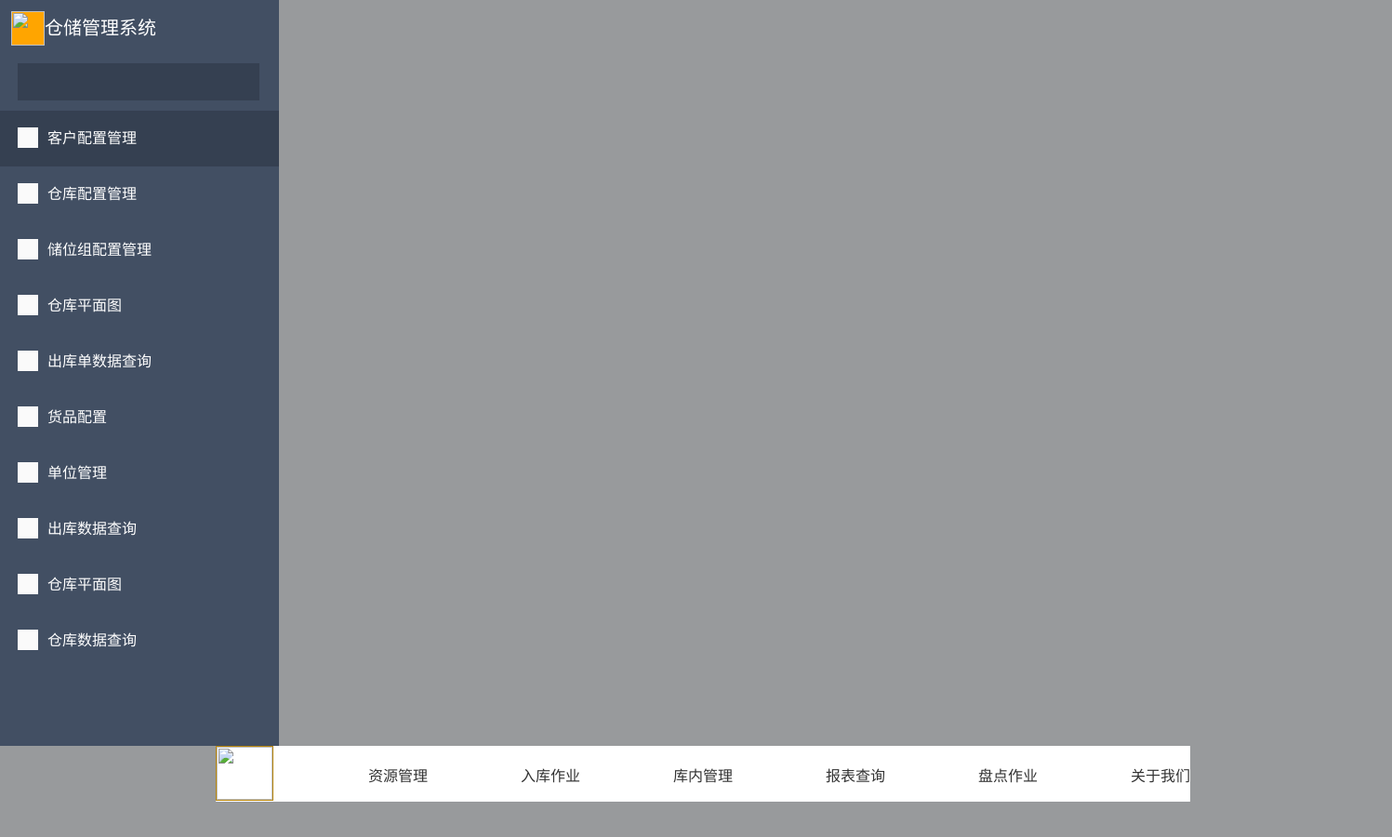
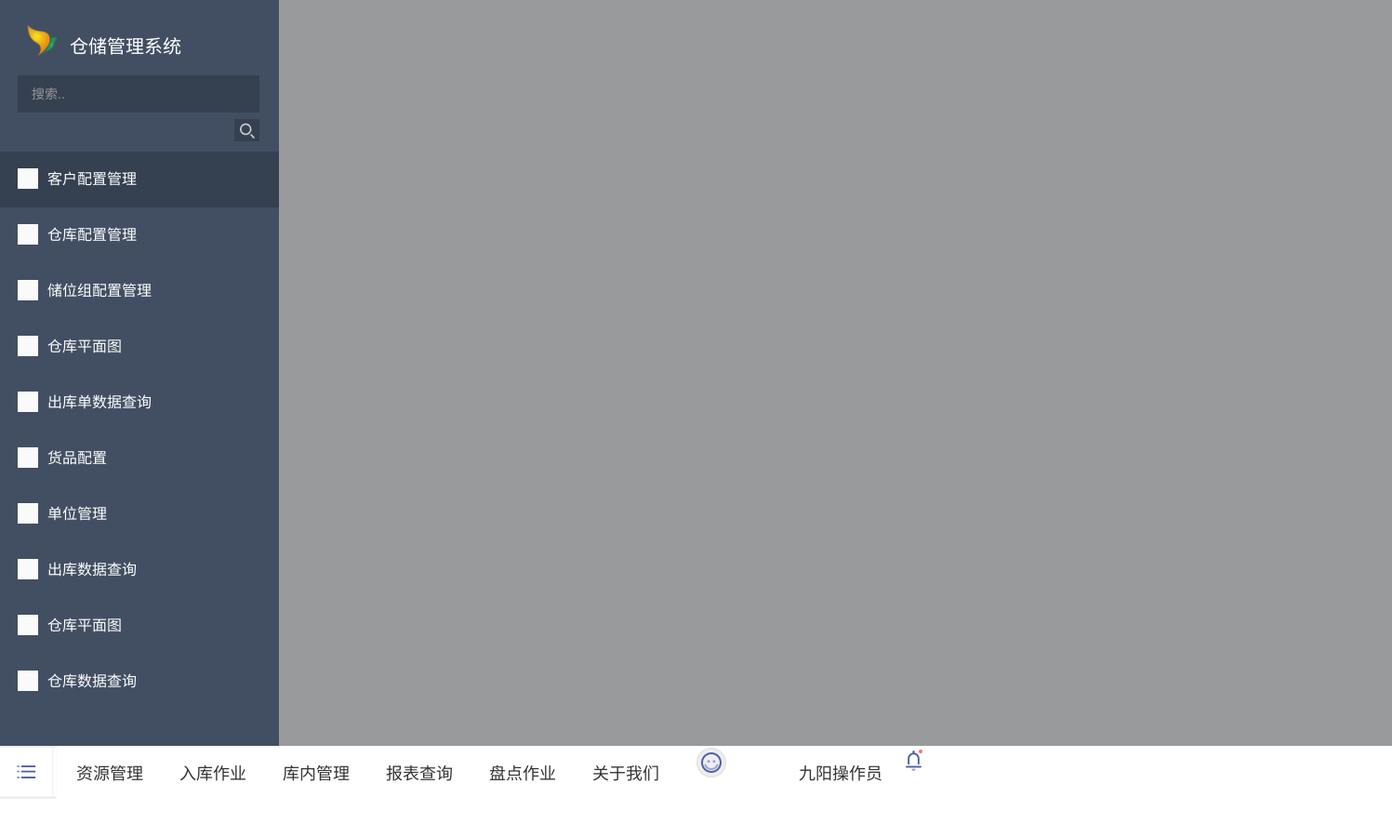
Before and after one commit to imzhangxing/xuexi-css, a plain HTML site: page index.html in a window 1280 px wide. Shown: the top 900 px of the page at 93% size, 1497 px wide, since content can reach past the window. Before the commit the page ends 862 px from the top, so only its background shows below. Drawn offline with Linux system fonts and the light colour scheme.

Commit message:
20170228

```diff
--- a/index.html
+++ b/index.html
@@ -12,7 +12,7 @@
             padding: 0;
         }
         body{
-            background:#989A9C;
+
         }
         a {
             text-decoration: none;
@@ -20,6 +20,9 @@
 
         ul, ol {
             list-style-type: none;
+        }
+        input,img{
+            border: none;
         }
         .leftcolumn{
             width: 300px;
@@ -44,6 +47,8 @@
             font-size: 20px;
             line-height: 60px;
             color: #fff;
+            margin-left:12px;
+            margin-top: 7px;
         }
         .leftcolumn .search{
             width: 260px;
@@ -51,6 +56,20 @@
             background: #354051;
             margin-left: 19px;
             margin-top: 19px;
+        }
+        .leftcolumn .search .text{
+            background:#354051;
+            color: #999999;
+            font-size: 14px;
+            /*line-height: 60px;*/
+            /*margin-top: 10px;*/
+            margin-left: 15px;
+            float: left;
+            line-height: 40px;
+        }
+        .leftcolumn .search .search_img{
+            float: right;
+            margin-top: 7px;
         }
         .leftcolumn .main i {
             width: 22px;
@@ -67,7 +86,7 @@
             height: 60px;
             left: 60px;
         }
-        .leftcolumn .main .li1{
+        .leftcolumn .li1{
             width: 300px;
             height: 60px;
             background: #354051;
@@ -80,51 +99,77 @@
         }
         .rightmodular{
             height: 60px;
-            min-width: 1048px;
+            min-width: 1197px;
             background: #FFFFFF;
             display: inline-block;
         }
         .rightmodular .main .locn{
-               width: 60px;
-               height: 57px;
-               border: 0.1px solid darkgoldenrod
-
-
-
-           }
-        .rightmodular .main ul{
-            float: right;
-            margin-top: 19px;
+            width: 60px;
+            height: 57px;
+            border-right: 1px solid #FAFAFA;
+            /*background: #000;*/
+            float: left;
         }
         .rightmodular .main ul li{
+              float: left;
+              width: 90px;
+              padding-left: 21px;
+          }
+        .rightmodular .main .ul li{
+            float: right;
+            width: 90px;
+
+        }
+        .rightmodular .main ul li a{
+            display:block;
+            /*width: 64px;*/
+            /*height: 22px;*/
+            font-size: 18px;
+            line-height: 22px;
+            color: #333333;
+            line-height: 60px;
+        }
+        .rightmodular .main ul li{
+            display:block;
+            /*width: 64px;*/
+            /*height: 22px;*/
+            font-size: 18px;
+            line-height: 22px;
+            color: #333333;
+            line-height: 60px;
+        }
+        .rightmodular .main ul li a:hover,a:active
+        {
+            color: #1a14ff;
+        }
+
+        .datainformation{
+            width: 1497px;
+            height: 802px;
+            background:#989A9C;
+        }
+        .datainformation .sekuai{
+            width: 900px;
+            height: 500px;
+            background: white;
             float: left;
+            margin-top: 50px;
             margin-left: 100px;
         }
-        .rightmodular .main ul li a{
-            color:#333333
-        }
-        .rightmodular .main ul li a:hover{
-            color: #4D5FA9 ;
-        }
-
-
-
-
-
-
-
     </style>
 </head>
 <body>
-    <div class="leftcolumn" style="float: left">
-        <div class="header">
-            <img class="sign" src="" alt="" style="float: left">
+    <div class="leftcolumn" style="float: left;">
+        <div class="header" style="margin-top: 13px;margin-left: 15px;float: left;">
+            <img class="sign" src="images/sign.png" alt="" style="float: left">
             <span class="title" style="float: left">仓储管理系统</span>
         </div>
-        <div class="clear" style="
-    clear: both;
+        <div class="clear" style="clear: both;
 "></div>
-        <div class="search"></div>
+        <div class="search" style="line-height: 40px;">
+            <input type="text" class="text" value="搜索.." size="27px" maxlength="20">
+            <img class="search_img" src="images/search_1.png" alt="">
+        </div>
         <div class="main">
             <img class="locn" src="" alt="">
             <ul>
@@ -139,21 +184,33 @@
                 <li><p><i></i>仓库平面图</p></li>
                 <li><p><i></i>仓库数据查询</p></li>
             </ul>
+
         </div>
     </div>
-    <div class="rightmodular" style="float: right">
+    <div class="rightmodular" style=" float: left" >
         <div class="main">
-            <img class="locn" src="" alt="">
+            <img class="locn" src="images/rightlocn.png" alt="">
             <ul>
-                <li><a href="">资源管理</a></li>
-                <li><a href="">入库作业</a></li>
-                <li><a href="">库内管理</a></li>
-                <li><a href="">报表查询</a></li>
-                <li><a href="">盘点作业</a></li>
-                <li><a href="">关于我们</a></li>
+                <li><a href="#">资源管理</a></li>
+                <li><a href="#">入库作业</a></li>
+                <li><a href="#">库内管理</a></li>
+                <li><a href="#">报表查询</a></li>
+                <li><a href="#">盘点作业</a></li>
+                <li><a href="#">关于我们</a></li>
             </ul>
+            <ul class="ulright">
+                <li><img class="face" src="images/face.png" alt=""></li>
+                <li><a href="#">九阳操作员</a></li>
+                <li><img src="images/biaozhi.png" alt=""></li>
+            </ul>
+            <div class="clear" style="clear: both;"></div>
+
         </div>
-        <div class="clear" style="clear: both;"></div>
+        <div class="minright"></div>
+
+    </div>
+    <div class="datainformation">
+        <div class="sekuai"></div>
     </div>
 </body>
 </html>
```
Also changed, not shown: test/test.html (+98 -163 lines), images/biaozhi.png (added), images/face.png (added), images/rightlocn.png (added), images/search_1.png (added), images/sign.png (added).
